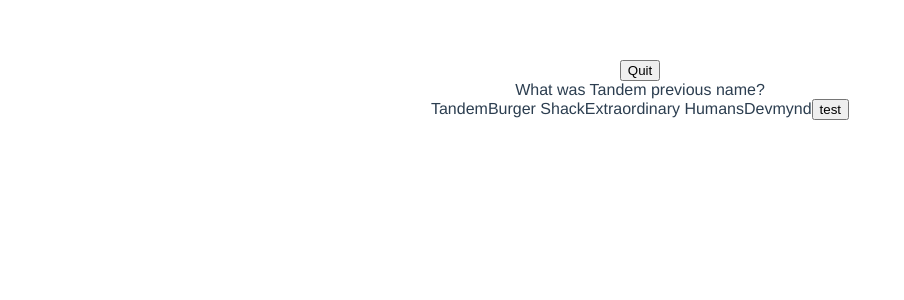
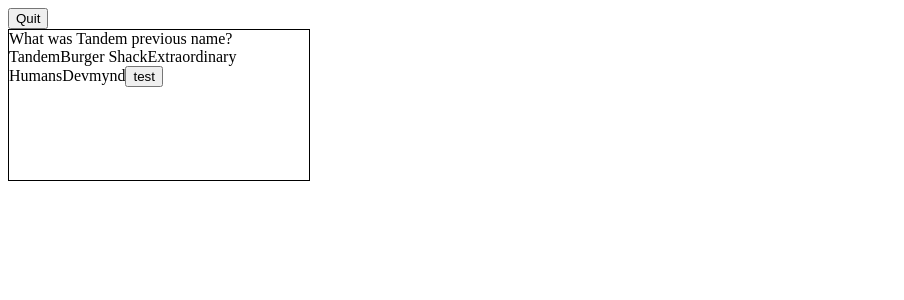
Before and after one commit to pociust/tandem-code-challenge, a Vue app: page /quiz in a window 1280 px wide. Shown: the top 300 px of the page, without its empty margins (0-904 px from the left). Built offline with nearby package versions, Linux system fonts and the light colour scheme.

Commit message:
added basic styling for question card and removed boilerplate css from app vue

```diff
--- a/src/App.vue
+++ b/src/App.vue
@@ -12,12 +12,5 @@ export default {
 </script>
 
 <style lang="sass">
-#app
-  font-family: Avenir, Helvetica, Arial, sans-serif
-  -webkit-font-smoothing: antialiased
-  -moz-osx-font-smoothing: grayscale
-  text-align: center
-  color: #2c3e50
-  margin-top: 60px
 
 </style>
--- a/src/components/QuestionCard.vue
+++ b/src/components/QuestionCard.vue
@@ -1,5 +1,12 @@
+<style lang="sass" scoped>
+  .question-card
+    border: 1px solid black
+    height: 150px
+    width: 300px
+</style>
+
 <template lang="pug">
-  div
+  div(class="question-card")
     div
       | {{ question.question }}
     span(v-for="choice in question.choices")
```
